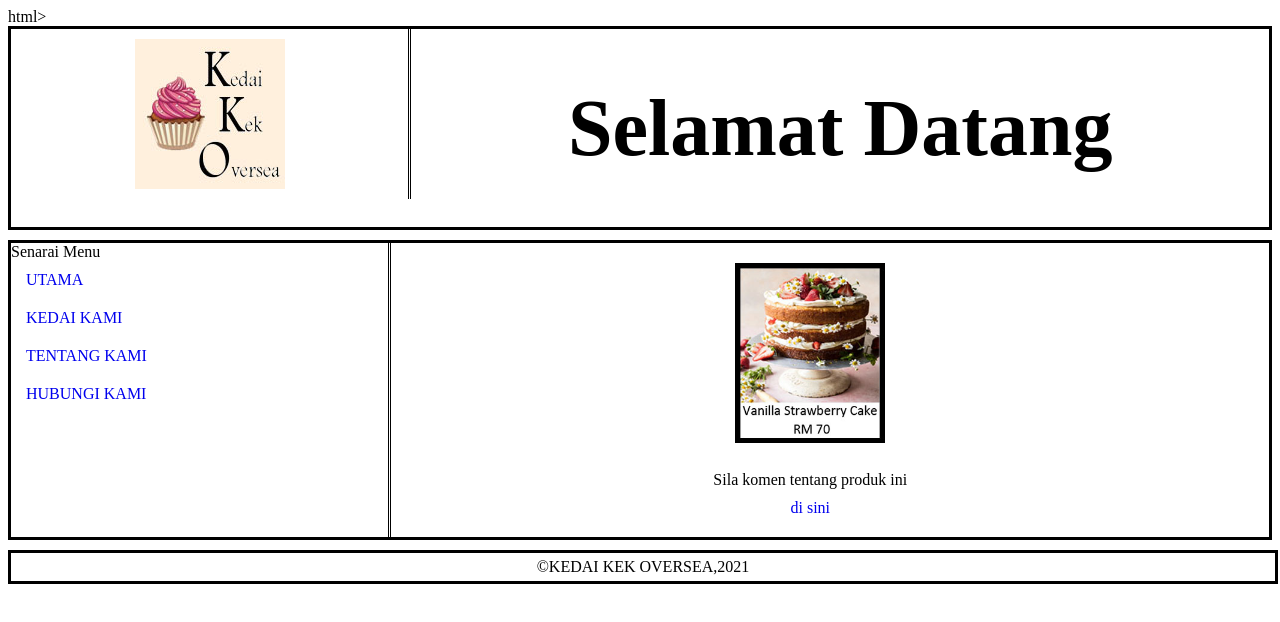
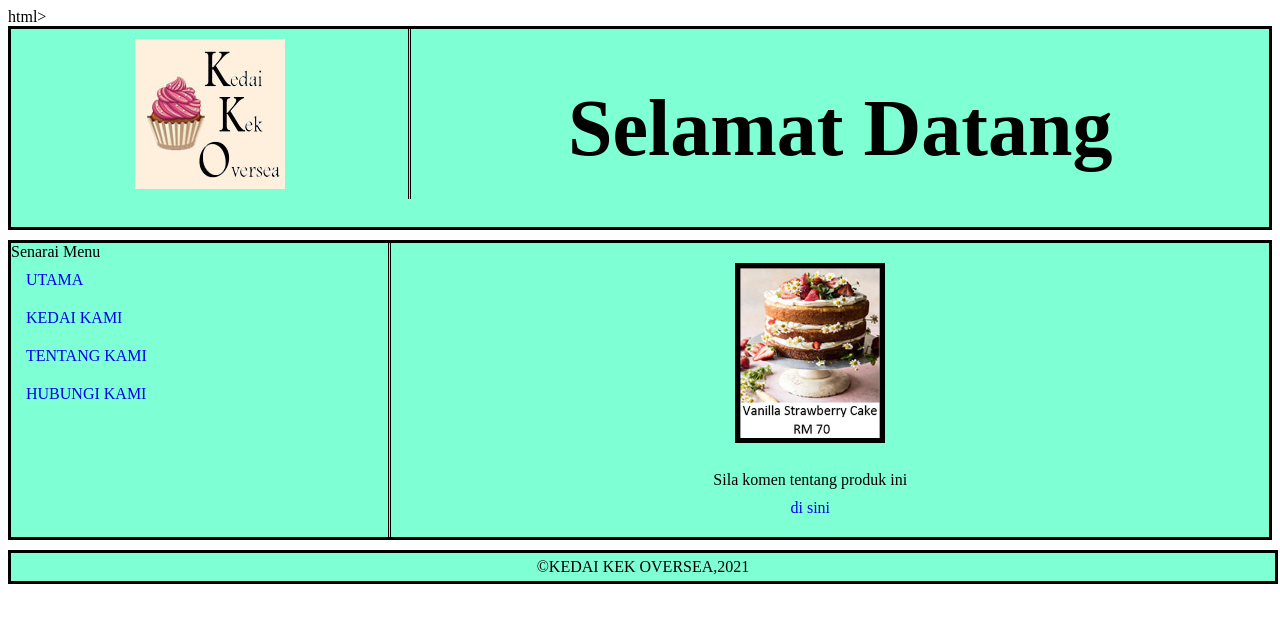
Before and after one commit to fikrije/KPD1023_KEDAI_KEK_OVERSEA-1, a plain HTML site: page index.html in a window 1280 px wide. Drawn offline with Linux system fonts and the light colour scheme.

Commit message:
Update index.html

```diff
--- a/index.html
+++ b/index.html
@@ -16,7 +16,7 @@ html>
 
         border-color: black;
 
-        background-color: rosegold;
+        background-color: aquamarine;
 
         margin: auto;
 
@@ -74,7 +74,7 @@ html>
 
         margin-top: 10px;
 
-        background-color: rosegold;
+        background-color: aquamarine;
 
       }
 
@@ -150,7 +150,7 @@ html>
 
         border-color: black;
 
-        background-color: rosegold;
+        background-color: aquamarine;
 
         text-align: center;
 
```
